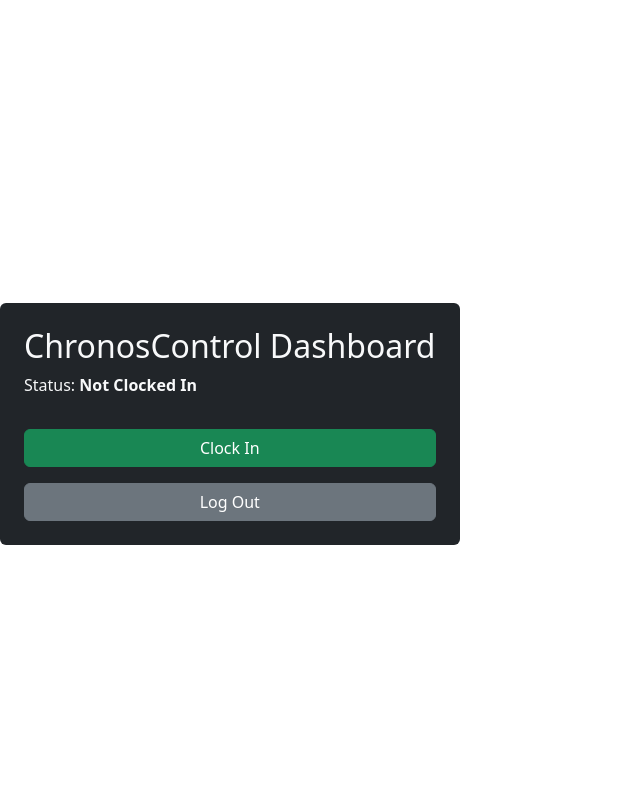
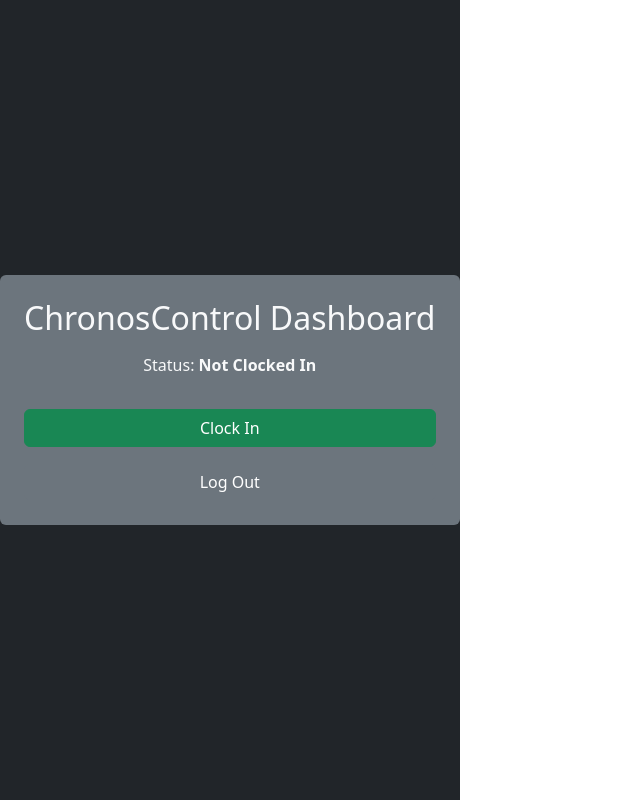
Before and after one commit to Lugerrl/ChronosControl, a React (Vite) app in the folder frontend/: page /clock in a window 1280 px wide. Shown: the whole page, without its empty margins (0-640 px from the left). Built offline with nearby package versions, Linux system fonts and the light colour scheme; sample sign-in values are in the browser's storage.

Commit message:
Frontend Update

```diff
--- a/frontend/src/pages/Clock.jsx
+++ b/frontend/src/pages/Clock.jsx
@@ -64,9 +64,10 @@ export default function Clock() {
   };
 
   return (
-    <div className="container mt-5 text-light bg-dark p-4 rounded" style={{ maxWidth: '600px' }}>
-      <h2>ChronosControl Dashboard</h2>
-      <p>Status: <strong>{isClockedIn ? 'Clocked In' : 'Not Clocked In'}</strong></p>
+    <div className="d-flex justify-content-center align-items-center min-vh-100 bg-dark text-light">
+      <div className="bg-secondary p-4 rounded" style={{ width: '100%', maxWidth: '600px' }}>
+        <h2 className="mb-3 text-center">ChronosControl Dashboard</h2>
+        <p className="text-center">Status: <strong>{isClockedIn ? 'Clocked In' : 'Not Clocked In'}</strong></p>
 
         {message && <div className="alert alert-info mt-3">{message}</div>}
 
@@ -88,5 +89,6 @@ export default function Clock() {
           Log Out
         </button>
       </div>
+    </div>
   );
 }
--- a/frontend/src/pages/Login.jsx
+++ b/frontend/src/pages/Login.jsx
@@ -33,8 +33,9 @@ export default function Login() {
   };
 
   return (
-    <div className="container mt-5 text-light bg-dark p-4 rounded" style={{ maxWidth: '400px' }}>
-      <h2 className="mb-4">Login</h2>
+    <div className="d-flex justify-content-center align-items-center min-vh-100 bg-dark text-light">
+      <div className="bg-secondary p-4 rounded" style={{ width: '100%', maxWidth: '400px' }}>
+        <h2 className="mb-4 text-center">Login</h2>
         <form onSubmit={handleLogin}>
           <div className="mb-3">
             <input
@@ -57,8 +58,9 @@ export default function Login() {
             />
           </div>
           <button type="submit" className="btn btn-primary w-100">Log In</button>
-        {error && <p className="text-danger mt-3">{error}</p>}
+          {error && <p className="text-danger mt-3 text-center">{error}</p>}
         </form>
+      </div>
     </div>
   );
 }
```
Lines whose indentation alone changed are shown as unchanged.
